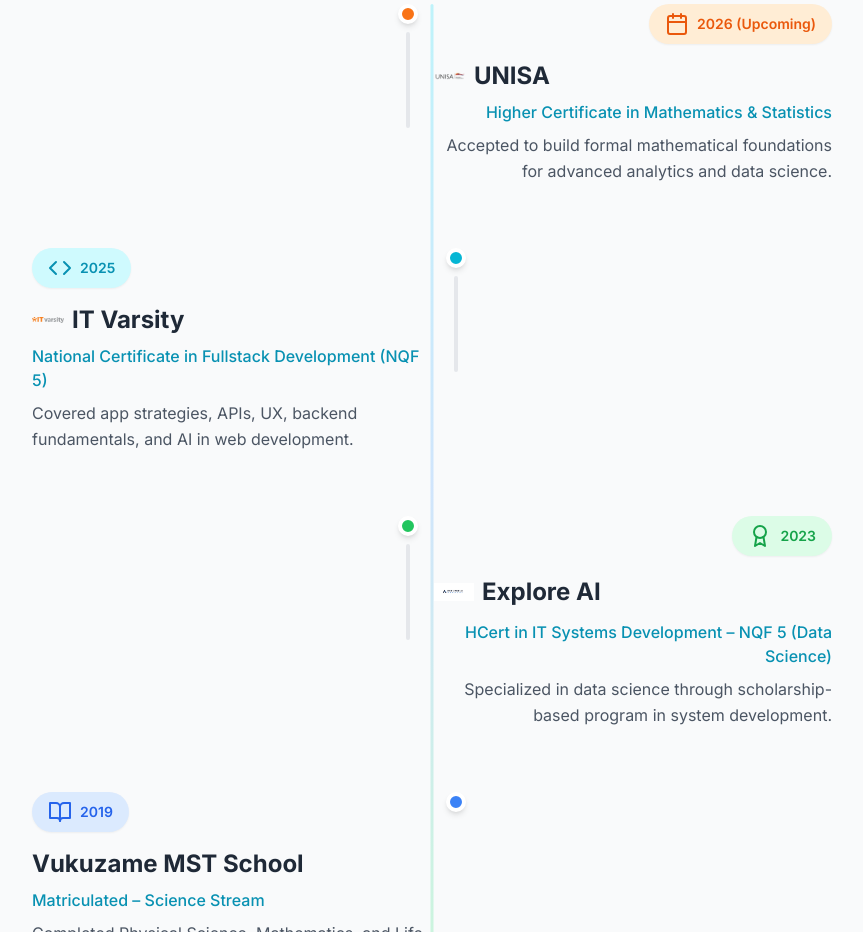
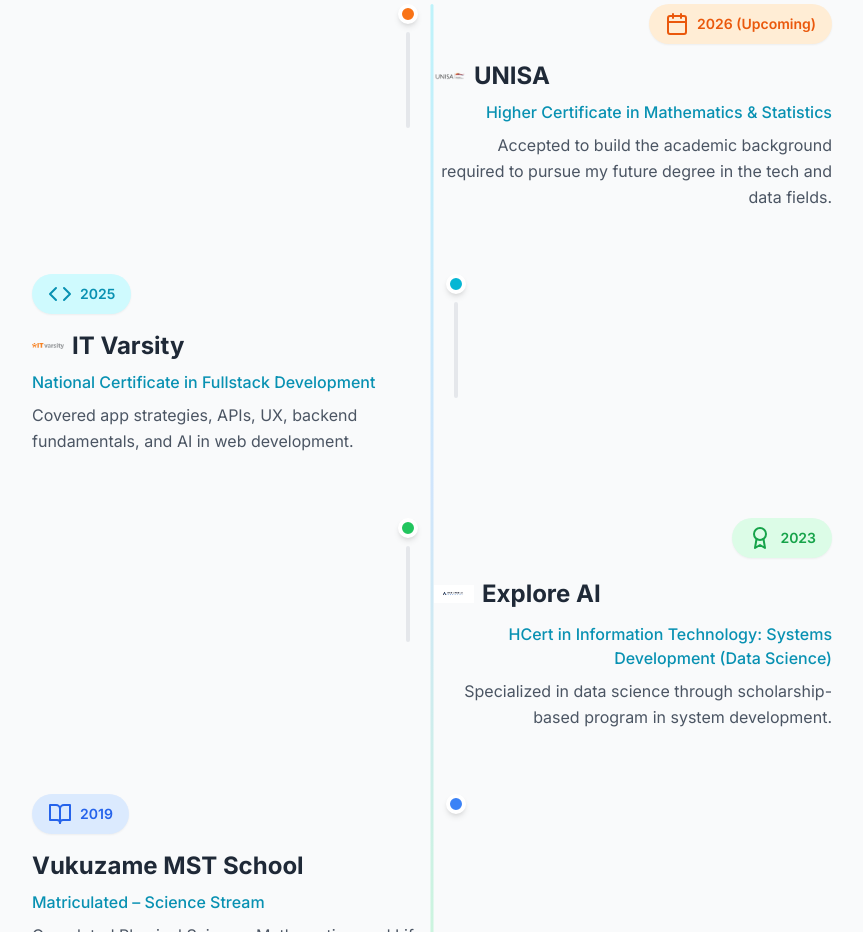
Before and after one commit to Sfiso012/DevWebsite, a Next.js app: page / in a window 1280 px wide. Shown: the part 2900-3832 px from the top of the page, without its empty margins (208-1071 px from the left). Built offline with nearby package versions, Linux system fonts and the light colour scheme.

Commit message:
Update Timeline.tsx

```diff
--- a/components/Timeline.tsx
+++ b/components/Timeline.tsx
@@ -70,12 +70,12 @@
         iconPath: "/icons/unisa.png",
         logoSize: "w-8 h-8",
         description:
-            "Accepted to build formal mathematical foundations for advanced analytics and data science."
+            "Accepted to build the academic background required to pursue my future degree in the tech and data fields."
     },
     {
         year: "2025",
         title: "IT Varsity",
-        subtitle: "National Certificate in Fullstack Development (NQF 5)",
+        subtitle: "National Certificate in Fullstack Development",
         status: "current",
         icon: <Code className="w-6 h-6" />,
         iconPath: "/icons/ITv-Logo.png",
@@ -86,7 +86,7 @@
     {
         year: "2023",
         title: "Explore AI",
-        subtitle: "HCert in IT Systems Development – NQF 5 (Data Science)",
+        subtitle: "HCert in Information Technology: Systems Development (Data Science)",
         status: "specialization",
         icon: <Award className="w-6 h-6" />,
         iconPath: "/icons/explore.jpg",
```
